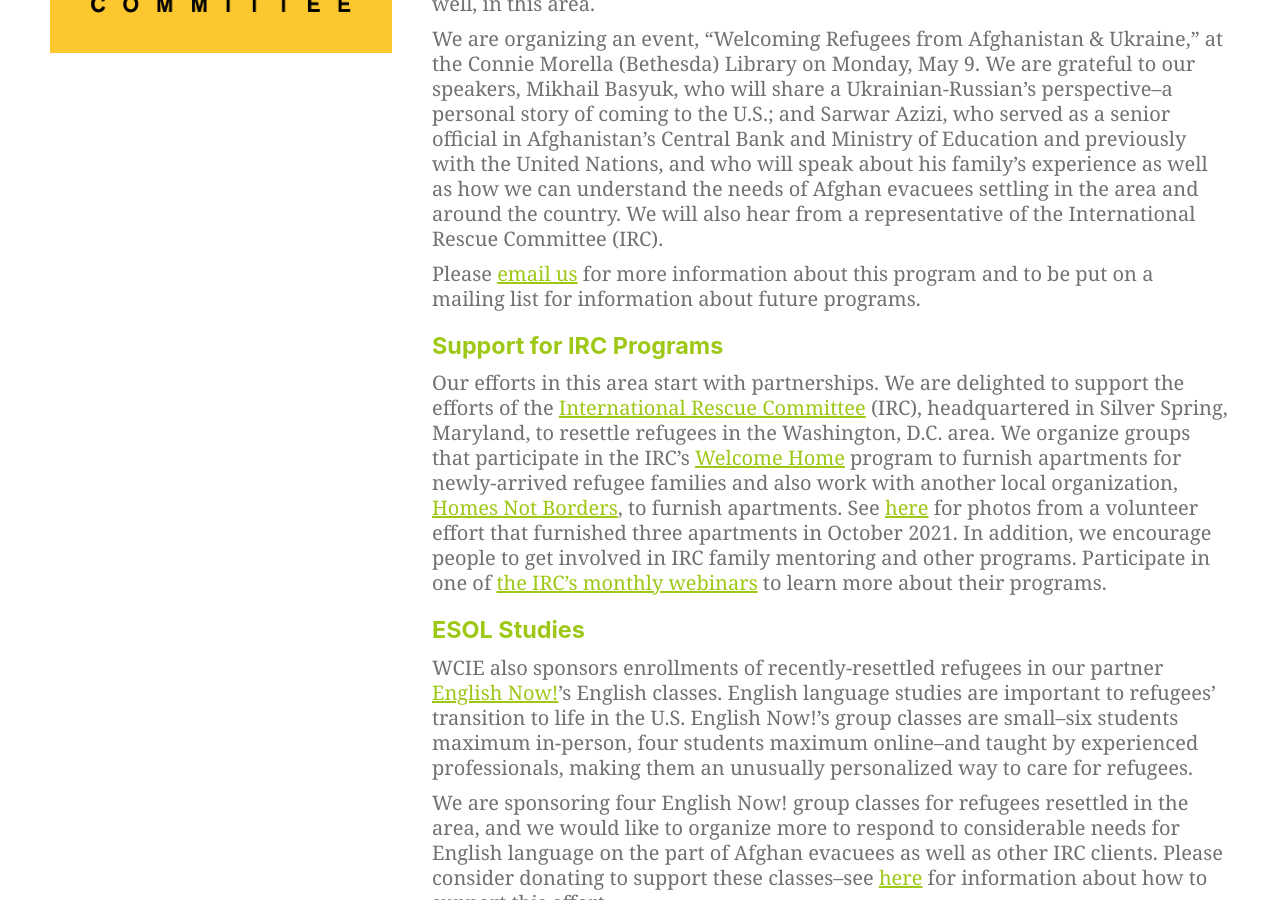
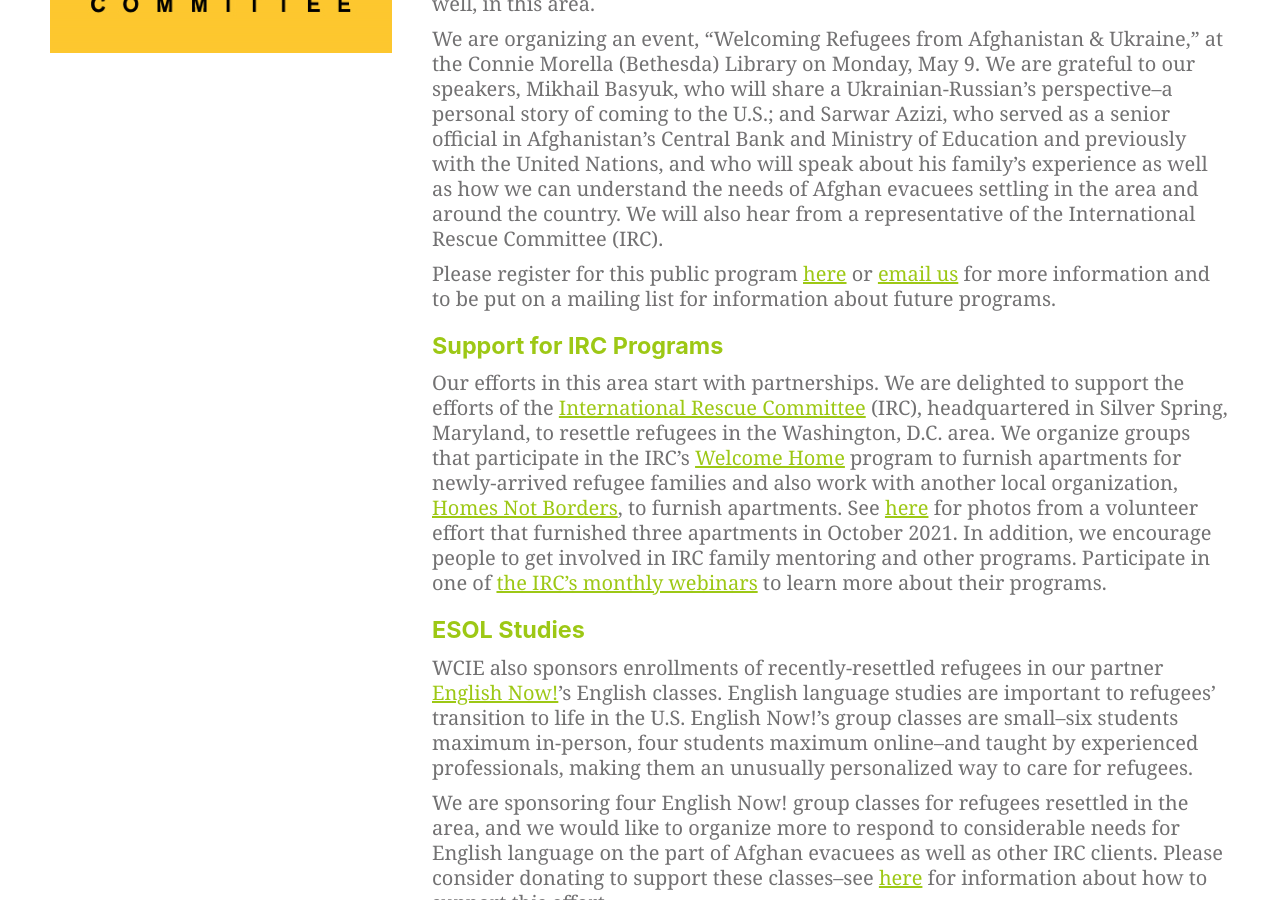
Before and after one commit to washingtoncie/washingtoncie.github.io, a Jekyll site: the page built from _pages/community-service/refugee-resettlement.md, in a window 1280 px wide and 900 px high, scrolled down 1029 px. Built offline with Jekyll 4.4.1, drawn with Linux system fonts in a browser that asks for light colours.

Commit message:
Add registration for refugee event

```diff
--- a/_pages/community-service/refugee-resettlement.md
+++ b/_pages/community-service/refugee-resettlement.md
@@ -17,7 +17,7 @@
 
 We are organizing an event, “Welcoming Refugees from Afghanistan & Ukraine,” at the Connie Morella (Bethesda) Library on Monday, May 9. We are grateful to our speakers, Mikhail Basyuk, who will share a Ukrainian-Russian's perspective--a personal story of coming to the U.S.; and Sarwar Azizi, who served as a senior official in Afghanistan's Central Bank and Ministry of Education and previously with the United Nations, and who will speak about his family's experience as well as how we can understand the needs of Afghan evacuees settling in the area and around the country. We will also hear from a representative of the International Rescue Committee (IRC).
 
-Please [email us](mailto:communityservice@washingtoncie.org) for more information about this program and to be put on a mailing list for information about future programs.
+Please register for this public program [here](https://www.eventbrite.com/e/welcoming-refugees-from-afghanistan-ukraine-registration-313660927277){:target="_blank"} or [email us](mailto:communityservice@washingtoncie.org) for more information and to be put on a mailing list for information about future programs.
 
 ### Support for IRC Programs
 
```
